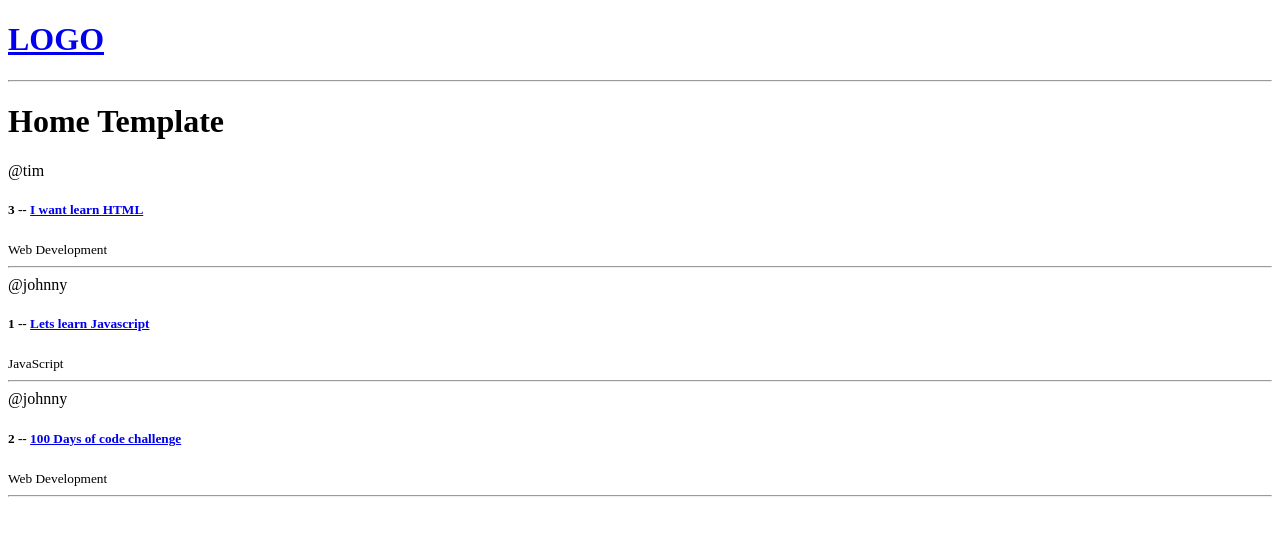
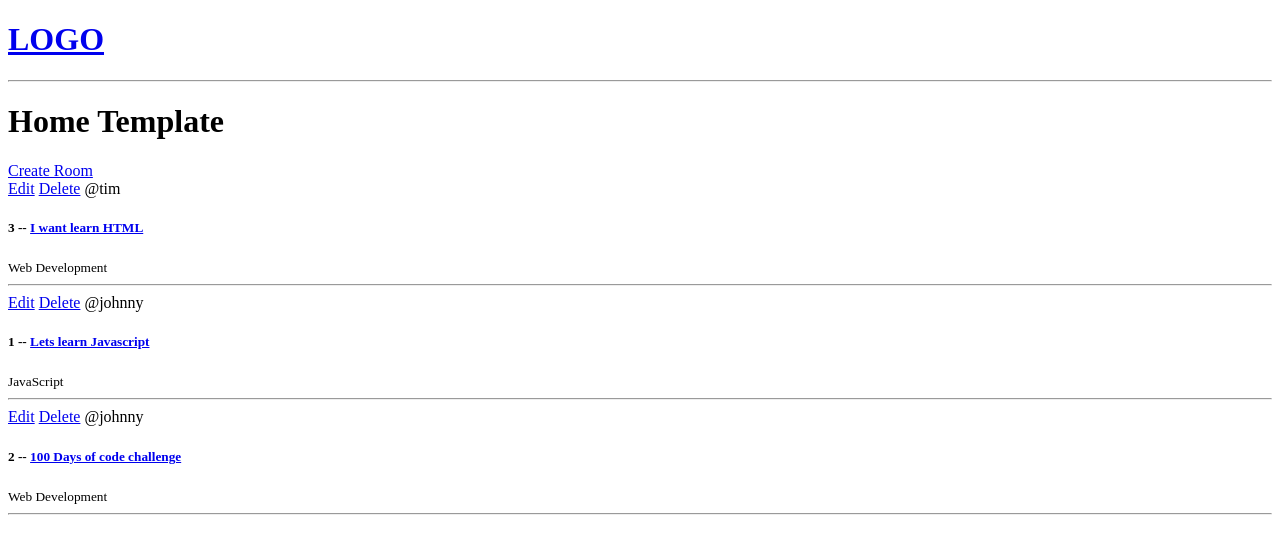
Before and after one commit to JohnnySonTrinh/studdybud, a Django app: page / in a window 1280 px wide. Shown: the top 554 px of the page. Run offline with Django 5.2, Linux system fonts and the light colour scheme; data comes from the database, SQL or seed files in the repository.

Commit message:
Update home.html with room actions

```diff
--- a/base/templates/base/home.html
+++ b/base/templates/base/home.html
@@ -7,9 +7,14 @@
 
 <div>
 
+
+    <a href="{% url 'create-room' %}">Create Room</a>
+
     <div>
         {% for room in rooms %}
         <div>
+            <a href="{% url 'update-room' room.id %}">Edit</a>
+            <a href="{% url 'delete-room' room.id %}">Delete</a>
             <span>@{{room.host.username}}</span>
             <h5>{{room.id}} -- <a href="{% url 'room' room.id %}">{{room.name}}</a></h5>
             <small>{{room.topic.name}}</small>
```
